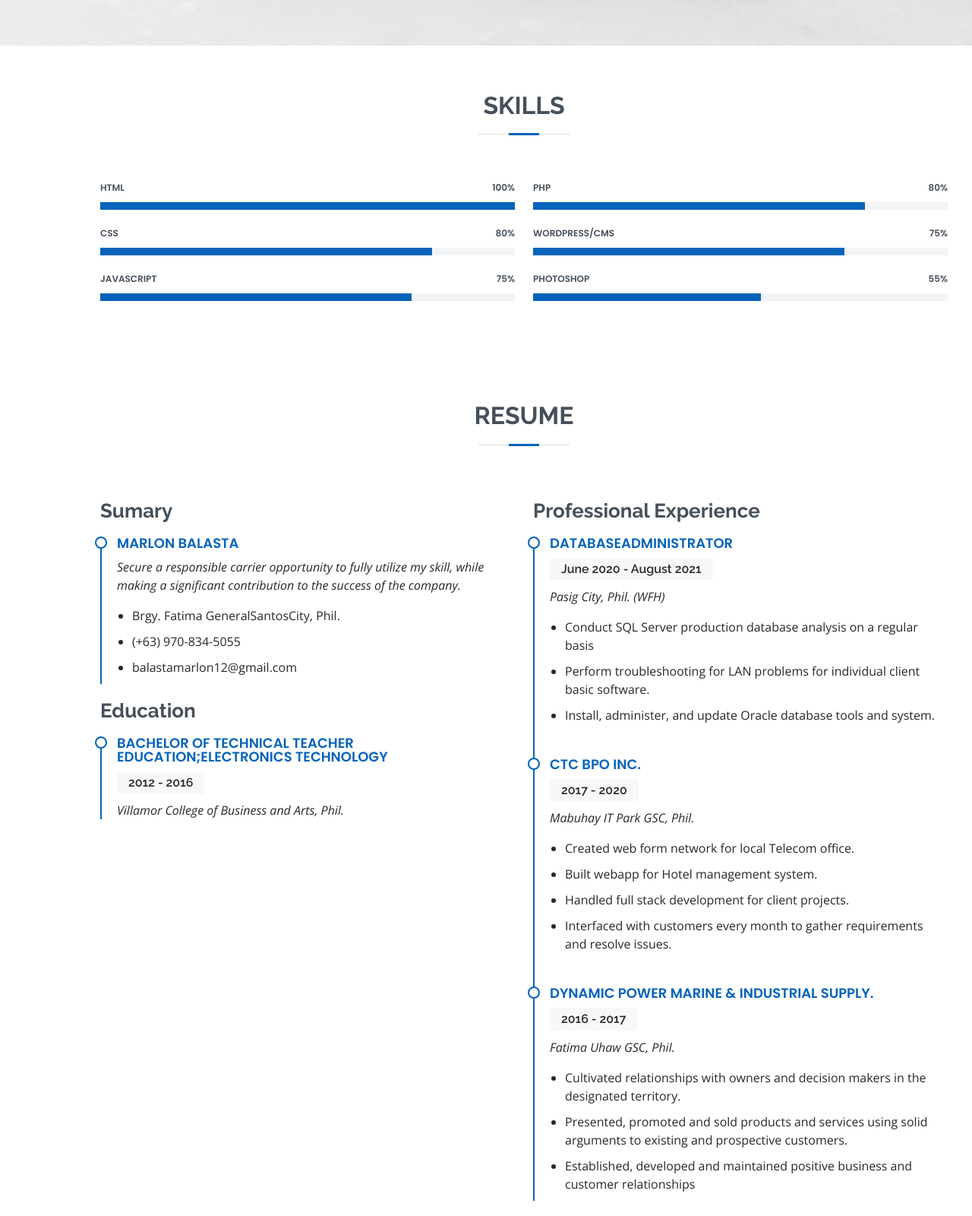
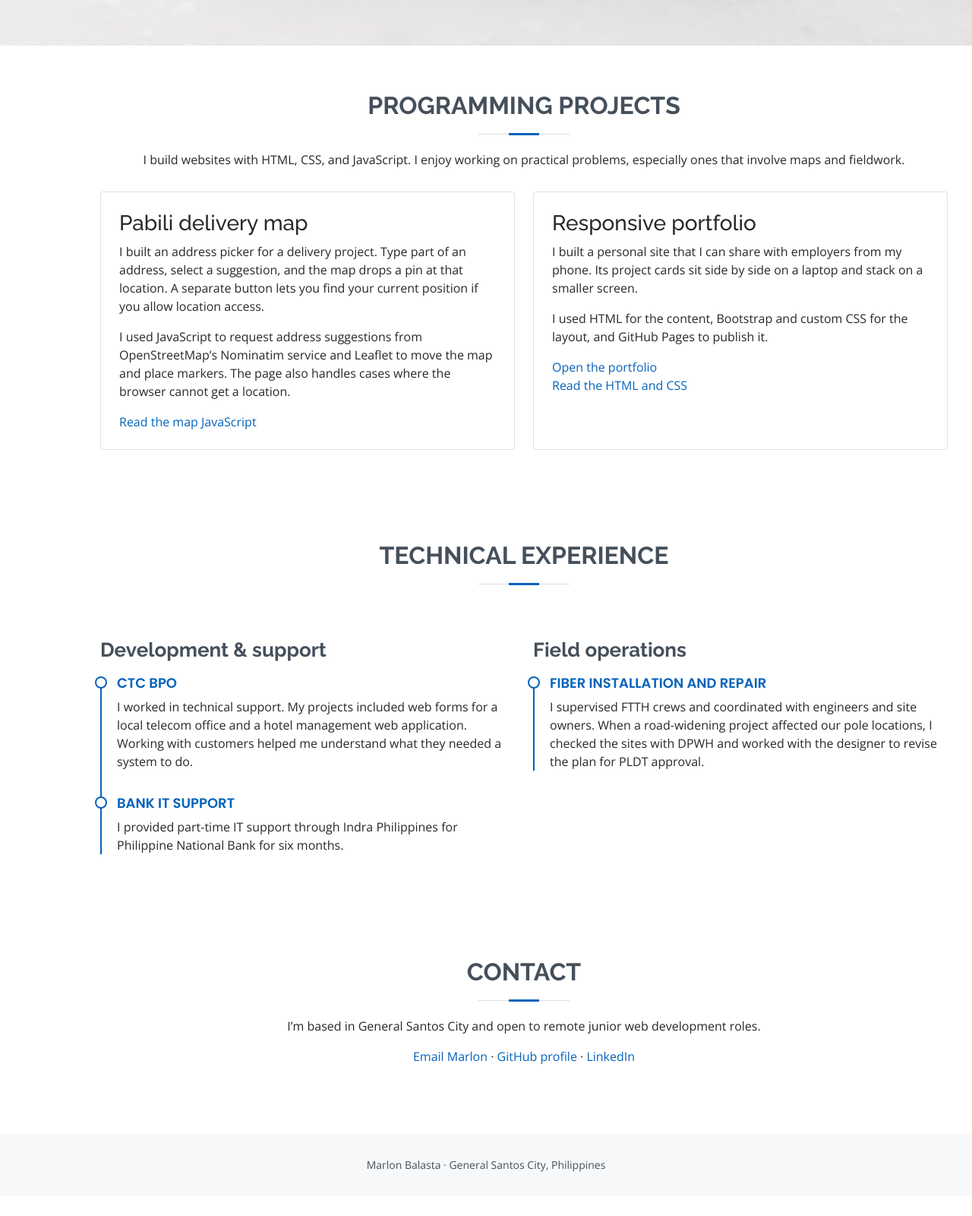
Before and after one commit to Balastamarlon/Resume-, a plain HTML site: page index.html in a window 1280 px wide. Shown: the part 740-2340 px from the top of the page at 76% size. After the commit the page ends 2313 px from the top, so only its background shows below. Drawn offline with nearby package versions, Linux system fonts and the light colour scheme; a web font is replaced by a local one.

Commit message:
Present programming projects and relevant technical experience

```diff
--- a/index.html
+++ b/index.html
@@ -5,8 +5,8 @@
   <meta charset="utf-8">
   <meta content="width=device-width, initial-scale=1.0" name="viewport">
 
-  <title>MyResume</title>
-  <meta content="" name="description">
+  <title>Marlon Balasta | Web Developer Portfolio</title>
+  <meta content="Web projects by Marlon Balasta, including a JavaScript delivery map and a responsive portfolio. Based in General Santos City, Philippines." name="description">
   <meta content="" name="keywords">
 
   <!-- Google Fonts -->
@@ -31,7 +31,8 @@
     <nav id="navbar" class="navbar nav-menu">
       <ul>
         <li><a href="#hero" class="nav-link scrollto active"><i class="bx bx-home"></i> <span>Home</span></a></li>
-        <li><a href="#resume" class="nav-link scrollto"><i class="bx bx-file-blank"></i> <span>Resume</span></a></li>
+        <li><a href="#projects" class="nav-link scrollto"><i class="bx bx-code-alt"></i> <span>Projects</span></a></li>
+        <li><a href="#resume" class="nav-link scrollto"><i class="bx bx-file-blank"></i> <span>Experience</span></a></li>
         <li><a href="#contact" class="nav-link scrollto"><i class="bx bx-envelope"></i> <span>Contact</span></a></li>
       </ul>
     </nav><!-- .nav-menu -->
@@ -42,234 +43,57 @@
   <section id="hero" class="d-flex flex-column justify-content-center">
     <div class="container" data-aos="zoom-in" data-aos-delay="100">
       <h1>Marlon Balasta</h1>
-      <div class="social-links">
-        <a href="https://mobile.twitter.com/balasta_marlon?s=09" class="twitter"><i class="bx bxl-twitter"></i></a>
-        <a href="https://www.facebook.com/profile.php?id=100007443768203" class="facebook"><i class="bx bxl-facebook"></i></a>
-        <a href="https://www.instagram.com/gensanoe/?igshid=18azhgftz1u3t" class="instagram"><i class="bx bxl-instagram"></i></a>
-        <a href="https://www.linkedin.com/in/marlon-balasta-3a6a91162" class="linkedin"><i class="bx bxl-linkedin"></i></a>
-      </div>
+      <p>Web development · General Santos City</p>
+      <div class="mt-3"><a class="btn btn-primary" href="#projects">Explore my projects</a></div>
     </div>
   </section><!-- End Hero -->
 
   <main id="main">
 
-    <!-- ======= Skills Section ======= -->
-    <section id="skills" class="skills section-bg">
-      <div class="container" data-aos="fade-up">
-
-        <div class="section-title">
-          <h2>Skills</h2>
+    <section id="projects">
+      <div class="container">
+        <div class="section-title"><h2>Programming projects</h2>
+          <p>I build websites with HTML, CSS, and JavaScript. I enjoy working on practical problems, especially ones that involve maps and fieldwork.</p>
         </div>
-
-        <div class="row skills-content">
-
-          <div class="col-lg-6">
-
-            <div class="progress">
-              <span class="skill">HTML <i class="val">100%</i></span>
-              <div class="progress-bar-wrap">
-                <div class="progress-bar" role="progressbar" aria-valuenow="100" aria-valuemin="0" aria-valuemax="100"></div>
-              </div>
-            </div>
-
-            <div class="progress">
-              <span class="skill">CSS <i class="val">80%</i></span>
-              <div class="progress-bar-wrap">
-                <div class="progress-bar" role="progressbar" aria-valuenow="80" aria-valuemin="0" aria-valuemax="100"></div>
-              </div>
-            </div>
-
-            <div class="progress">
-              <span class="skill">JavaScript <i class="val">75%</i></span>
-              <div class="progress-bar-wrap">
-                <div class="progress-bar" role="progressbar" aria-valuenow="75" aria-valuemin="0" aria-valuemax="100"></div>
-              </div>
-            </div>
-
+        <div class="row g-4">
+          <article class="col-lg-6"><div class="card h-100 p-4">
+            <h3>Pabili delivery map</h3>
+            <p>I built an address picker for a delivery project. Type part of an address, select a suggestion, and the map drops a pin at that location. A separate button lets you find your current position if you allow location access.</p>
+            <p>I used JavaScript to request address suggestions from OpenStreetMap’s Nominatim service and Leaflet to move the map and place markers. The page also handles cases where the browser cannot get a location.</p>
+            <a href="https://github.com/MBALASTA12/map2.github.io/blob/main/script.js">Read the map JavaScript</a>
+          </div></article>
+          <article class="col-lg-6"><div class="card h-100 p-4">
+            <h3>Responsive portfolio</h3>
+            <p>I built a personal site that I can share with employers from my phone. Its project cards sit side by side on a laptop and stack on a smaller screen.</p>
+            <p>I used HTML for the content, Bootstrap and custom CSS for the layout, and GitHub Pages to publish it.</p>
+            <a href="https://mbalasta12.github.io/index.html">Open the portfolio</a>
+            <a href="https://github.com/MBALASTA12/MBALASTA12.github.io/blob/main/index.html">Read the HTML and CSS</a>
+          </div></article>
+        </div>
+      </div>
+    </section>
+    <section id="resume" class="resume section-bg">
+      <div class="container">
+        <div class="section-title"><h2>Technical experience</h2></div>
+        <div class="row g-4">
+          <div class="col-lg-6"><h3 class="resume-title">Development &amp; support</h3>
+            <div class="resume-item"><h4>CTC BPO</h4><p>I worked in technical support. My projects included web forms for a local telecom office and a hotel management web application. Working with customers helped me understand what they needed a system to do.</p></div>
+            <div class="resume-item"><h4>Bank IT support</h4><p>I provided part-time IT support through Indra Philippines for Philippine National Bank for six months.</p></div>
           </div>
-
-          <div class="col-lg-6">
-
-            <div class="progress">
-              <span class="skill">PHP <i class="val">80%</i></span>
-              <div class="progress-bar-wrap">
-                <div class="progress-bar" role="progressbar" aria-valuenow="80" aria-valuemin="0" aria-valuemax="100"></div>
-              </div>
-            </div>
-
-            <div class="progress">
-              <span class="skill">WordPress/CMS <i class="val">75%</i></span>
-              <div class="progress-bar-wrap">
-                <div class="progress-bar" role="progressbar" aria-valuenow="75" aria-valuemin="0" aria-valuemax="100"></div>
-              </div>
-            </div>
-
-            <div class="progress">
-              <span class="skill">Photoshop <i class="val">55%</i></span>
-              <div class="progress-bar-wrap">
-                <div class="progress-bar" role="progressbar" aria-valuenow="55" aria-valuemin="0" aria-valuemax="100"></div>
-              </div>
-            </div>
-
-          </div>
-
-        </div>
-
-      </div>
-    </section><!-- End Skills Section -->
-
-    <!-- ======= Resume Section ======= -->
-    <section id="resume" class="resume">
-      <div class="container" data-aos="fade-up">
-
-        <div class="section-title">
-          <h2>Resume</h2>
-        </div>
-
-        <div class="row">
-          <div class="col-lg-6">
-            <h3 class="resume-title">Sumary</h3>
-            <div class="resume-item pb-0">
-              <h4>Marlon Balasta</h4>
-              <p><em>Secure a responsible carrier opportunity to fully utilize my skill, while making
-
-a significant contribution to the success of the company.</em></p>
-              <ul>
-                <li>Brgy. Fatima GeneralSantosCity,  Phil.</li>
-                <li>(+63) 970-834-5055</li>
-                <li>balastamarlon12@gmail.com</li>
-              </ul>
-            </div>
-
-            <h3 class="resume-title">Education</h3>
-            <div class="resume-item">
-              <h4>Bachelor of Technical Teacher Education;Electronics Technology</h4>
-              <h5>2012 - 2016</h5>
-              <p><em>Villamor College of Business and Arts,  Phil.</em></p>
-            </div>
-          </div>
-          <div class="col-lg-6">
-            <h3 class="resume-title">Professional Experience</h3>
-            <div class="resume-item">
-              <h4>DatabaseAdministrator</h4>
-              <h5>June 2020 - August 2021</h5>
-              <p><em>Pasig City, Phil. (WFH)</em></p>
-              <ul>
-                <li>Conduct SQL Server production database analysis on a regular basis</li>
-                <li>Perform troubleshooting for LAN problems for individual client basic software. </li>
-                <li>Install, administer, and update Oracle database tools and system.</li>
-              </ul>
-            </div>
-            <div class="resume-item">
-              <h4>CTC BPO Inc.</h4>
-              <h5>2017 - 2020</h5>
-              <p><em>Mabuhay IT Park GSC, Phil.</em></p>
-              <ul>
-                <li>Created web form network for local Telecom office.</li>
-                <li>Built webapp for Hotel management system.</li>
-                <li>Handled full stack development for client projects. </li>
-                <li>Interfaced with customers every month to gather requirements and resolve issues. </li>
-                </ul>
-              </div>
-             <div class="resume-item">
-              <h4>Dynamic Power Marine & Industrial Supply.</h4>
-              <h5>2016 - 2017</h5>
-              <p><em>Fatima Uhaw GSC, Phil.</em></p>
-              <ul>
-                <li>Cultivated relationships with owners and decision makers in the designated territory.</li>
-                <li>Presented, promoted and sold products and services using solid arguments to existing and prospective customers. </li>
-                <li>Established, developed and maintained positive business and customer relationships</li>
-              </ul>
-            </div>
+          <div class="col-lg-6"><h3 class="resume-title">Field operations</h3>
+            <div class="resume-item"><h4>Fiber installation and repair</h4><p>I supervised FTTH crews and coordinated with engineers and site owners. When a road-widening project affected our pole locations, I checked the sites with DPWH and worked with the designer to revise the plan for PLDT approval.</p></div>
           </div>
         </div>
-
       </div>
-    </section><!-- End Resume Section -->
-
-
-
-    <!-- ======= Contact Section ======= -->
+    </section>
     <section id="contact" class="contact">
-      <div class="container" data-aos="fade-up">
-
-        <div class="section-title">
-          <h2>Contact</h2>
-        </div>
-
-        <div class="row mt-1">
-
-          <div class="col-lg-4">
-            <div class="info">
-              <div class="address">
-                <i class="bi bi-geo-alt"></i>
-                <h4>Location:</h4>
-                <p>Block 3 Lot 15 Templado Compound  Sunrise  Village Purok 22. Barangay Fatima Uhaw General Santos City.
-</p>
-              </div>
-
-              <div class="email">
-                <i class="bi bi-envelope"></i>
-                <h4>Email:</h4>
-                <p>balastamarlon12@gmail.com</p>
-              </div>
-
-              <div class="phone">
-                <i class="bi bi-phone"></i>
-                <h4>Call:</h4>
-                <p>+63 970 834 5055</p>
-              </div>
-
-            </div>
-
-          </div>
-
-          <div class="col-lg-8 mt-5 mt-lg-0">
-
-            <form action="forms/contact.php" method="post" role="form" class="php-email-form">
-              <div class="row">
-                <div class="col-md-6 form-group">
-                  <input type="text" name="name" class="form-control" id="name" placeholder="Your Name" required>
-                </div>
-                <div class="col-md-6 form-group mt-3 mt-md-0">
-                  <input type="email" class="form-control" name="email" id="email" placeholder="Your Email" required>
-                </div>
-              </div>
-              <div class="form-group mt-3">
-                <input type="text" class="form-control" name="subject" id="subject" placeholder="Subject" required>
-              </div>
-              <div class="form-group mt-3">
-                <textarea class="form-control" name="message" rows="5" placeholder="Message" required></textarea>
-              </div>
-              <div class="my-3">
-                <div class="loading">Loading</div>
-                <div class="error-message"></div>
-                <div class="sent-message">Your message has been sent. Thank you!</div>
-              </div>
-              <div class="text-center"><button type="submit">Send Message</button></div>
-            </form>
-
-          </div>
-
-        </div>
-
+      <div class="container section-title"><h2>Contact</h2>
+        <p>I’m based in General Santos City and open to remote junior web development roles.</p>
+        <p class="mt-3"><a href="mailto:balastamarlon12@gmail.com">Email Marlon</a> · <a href="https://github.com/Balastamarlon">GitHub profile</a> · <a href="https://www.linkedin.com/in/marlon-balasta-3a6a91162">LinkedIn</a></p>
       </div>
-    </section><!-- End Contact Section -->
-
-  </main><!-- End #main -->
-
-  <!-- ======= Footer ======= -->
-  <footer id="footer">
-    <div class="container">
-      <h3>Marlon Balasta</h3>
-      <div class="social-links">
-        <a href="https://mobile.twitter.com/balasta_marlon?s=09" class="twitter"><i class="bx bxl-twitter"></i></a>
-        <a href="https://www.facebook.com/profile.php?id=100007443768203" class="facebook"><i class="bx bxl-facebook"></i></a>
-        <a href="https://www.instagram.com/gensanoe/?igshid=18azhgftz1u3t" class="instagram"><i class="bx bxl-instagram"></i></a>
-        <a href="https://www.linkedin.com/in/marlon-balasta-3a6a91162" class="linkedin"><i class="bx bxl-linkedin"></i></a>
-      </div>
-    </div>
-  </footer><!-- End Footer -->
+    </section>
+  </main>
+  <footer id="footer"><div class="container">Marlon Balasta · General Santos City, Philippines</div></footer>
 
   <div id="preloader"></div>
   <a href="#" class="back-to-top d-flex align-items-center justify-content-center"><i class="bi bi-arrow-up-short"></i></a>
```
